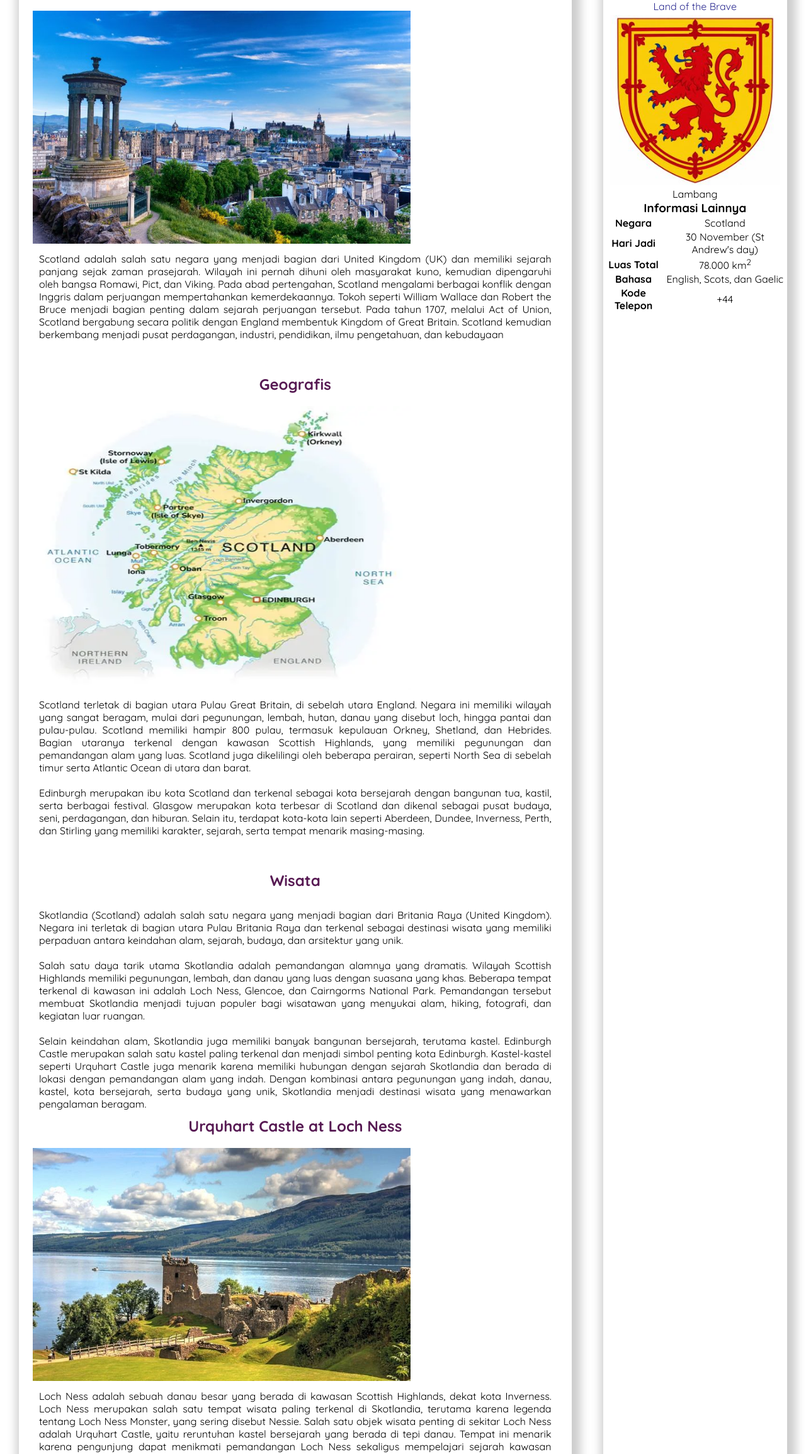
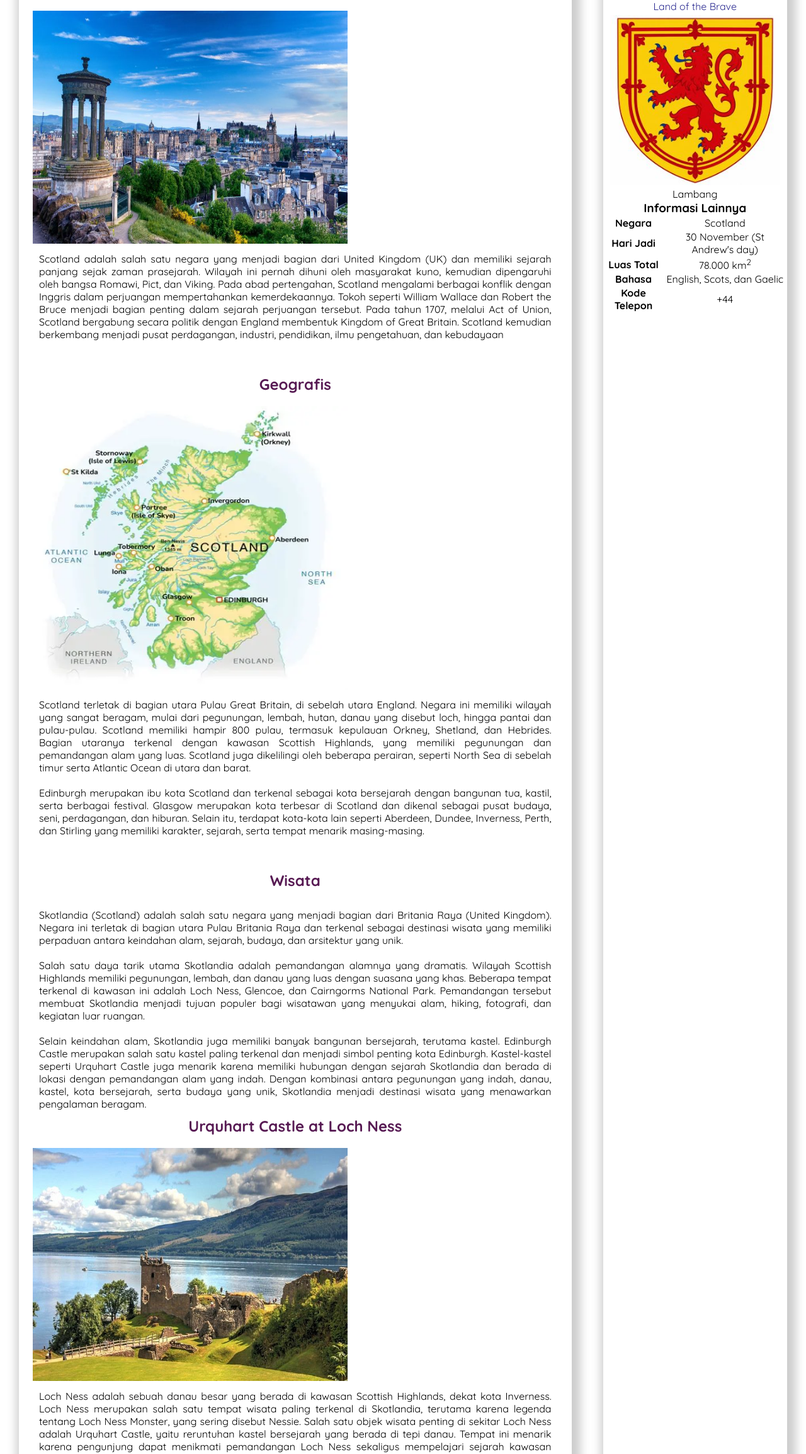
Before and after one commit to blubmemey/website-scotland, a plain HTML site: page index.html in a window 1280 px wide. Shown: the part 243-2552 px from the top of the page at 63% size. Drawn offline with Linux system fonts and the light colour scheme; a web font is replaced by a local one.

Commit message:
Update 2 fto index.html

```diff
--- a/index.html
+++ b/index.html
@@ -40,7 +40,7 @@
          <div id="content">
             <article id="sejarah">
                 <h2>Sejarah</h2>
-                <img src="Scotland-Edinburgh-city-blue-sky_s12.jpg" alt="sejarah" width="600" height="370"/>
+                <img src="Scotland-Edinburgh-city-blue-sky_s12.jpg" alt="sejarah" width="500" height="370"/>
                 <p>Scotland adalah salah satu negara yang menjadi bagian dari United Kingdom (UK) dan memiliki sejarah panjang
                     sejak zaman prasejarah. Wilayah ini pernah dihuni oleh masyarakat kuno, kemudian dipengaruhi oleh bangsa Romawi, Pict, dan Viking.
                     Pada abad pertengahan, Scotland mengalami berbagai konflik dengan Inggris dalam perjuangan mempertahankan kemerdekaannya.
@@ -52,7 +52,7 @@
 
             <article id="geografis">
                 <h2>Geografis</h2>
-                <img src="OIP sc g2.webp" alt="geografis" width="600" height="450" />
+                <img src="OIP sc g2.webp" alt="geografis" width="500" height="450" />
                 <p>Scotland terletak di bagian utara Pulau Great Britain, di sebelah utara England. Negara ini memiliki wilayah yang sangat beragam,
                     mulai dari pegunungan, lembah, hutan, danau yang disebut loch, hingga pantai dan pulau-pulau. Scotland memiliki hampir 800 pulau,
                     termasuk kepulauan Orkney, Shetland, dan Hebrides. Bagian utaranya terkenal dengan kawasan Scottish Highlands, yang memiliki pegunungan dan pemandangan alam yang luas.
@@ -81,7 +81,7 @@
 
                 <section>
                     <h2>Urquhart Castle at Loch Ness</h2>
-                    <img src="geographical-overview-of-loch-ness.jpeg" alt="Loch Ness" width="600" height="370" />
+                    <img src="geographical-overview-of-loch-ness.jpeg" alt="Loch Ness" width="500" height="370" />
                     <p>Loch Ness adalah sebuah danau besar yang berada di kawasan Scottish Highlands, dekat kota Inverness. Loch Ness merupakan salah satu tempat wisata paling terkenal di Skotlandia,
                         terutama karena legenda tentang Loch Ness Monster, yang sering disebut Nessie. Salah satu objek wisata penting di sekitar Loch Ness adalah Urquhart Castle, yaitu reruntuhan kastel bersejarah yang berada di tepi danau.
                         Tempat ini menarik karena pengunjung dapat menikmati pemandangan Loch Ness sekaligus mempelajari sejarah kawasan tersebut.
@@ -90,7 +90,7 @@
 
                 <section>
                     <h2>Cairngorms National Park</h2>
-                    <img src="Cairngorms-National-Park-Pitlochry-Hotels 2.jpg" alt="Cairngorms National Park" width="600" height="370"/>
+                    <img src="Cairngorms-National-Park-Pitlochry-Hotels 2.jpg" alt="Cairngorms National Park" width="500" height="370"/>
                     <p>Cairngorms National Park merupakan taman nasional yang berada di kawasan tengah Scottish Highlands taman nasional terbesar di Britania Raya. Cairngorms terkenal karena memiliki kombinasi pegunungan, hutan, sungai, dan danau (loch).
                         Kawasan ini juga memiliki lima dari enam gunung tertinggi di Britania Raya dan sekitar 55 Munros, Taman nasional ini juga sangat penting bagi kehidupan satwa liar. Kawasannya menjadi habitat berbagai spesies dan memiliki sejumlah kawasan konservasi.
                         Pengunjung dapat melakukan hiking, bersepeda, mengamati satwa liar, menikmati pemandangan, dan mengikuti berbagai kegiatan outdoor.
@@ -99,7 +99,7 @@
 
                 <section>
                     <h2>Edinburgh Castle</h2>
-                    <img src="EdinburghCastle-GuidedwalkingtourwithFastTrackEntry 2.jpg" width="600" height="370"/>
+                    <img src="EdinburghCastle-GuidedwalkingtourwithFastTrackEntry 2.jpg" width="500" height="370"/>
                     <p>Edinburgh Castle adalah benteng bersejarah yang berdiri di atas Castle Rock, sebuah bukit vulkanik di pusat kota Edinburgh, Skotlandia. Tempat ini merupakan salah satu landmark paling terkenal di Skotlandia.
                         Edinburgh Castle juga sangat terkait dengan identitas nasional Skotlandia. Dari kastel ini, pengunjung dapat melihat kawasan Old Town dan New Town Edinburgh yang bersama-sama merupakan Situs Warisan Dunia UNESCO.
                     </p>
```
